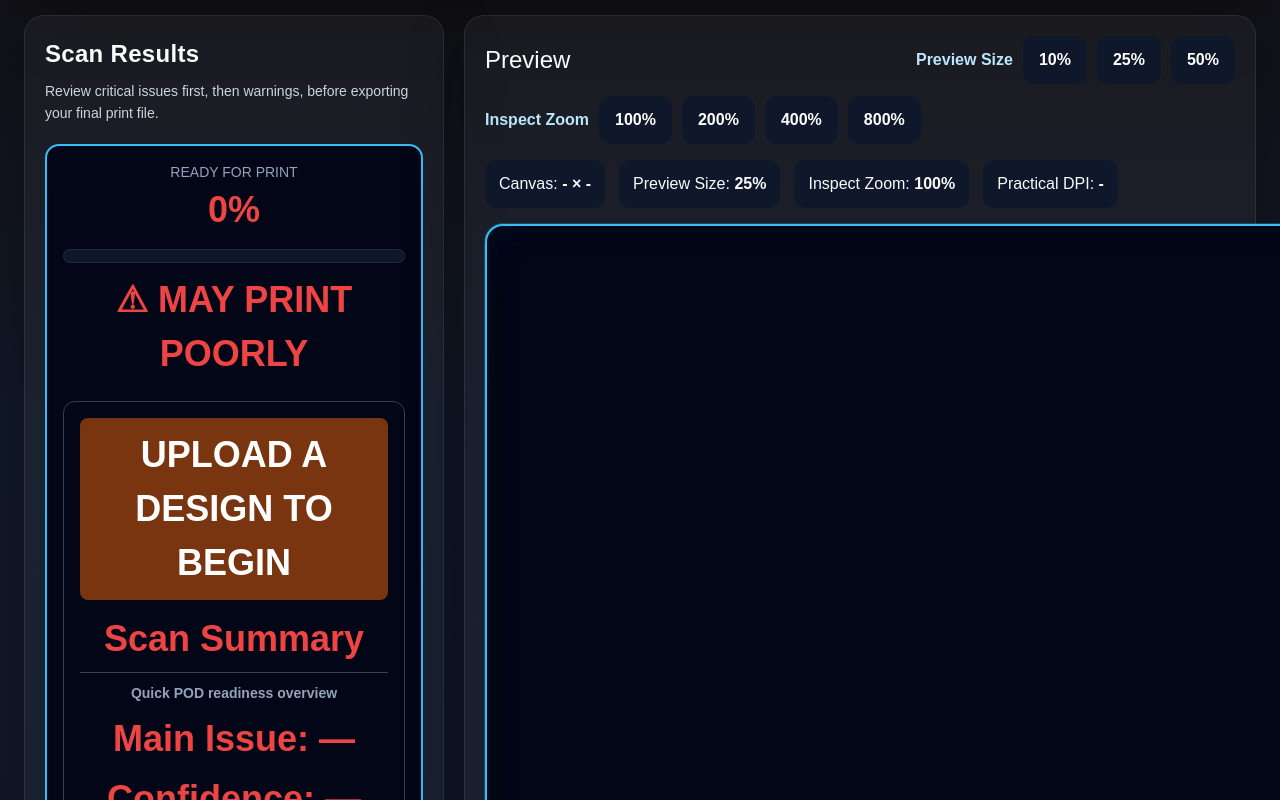
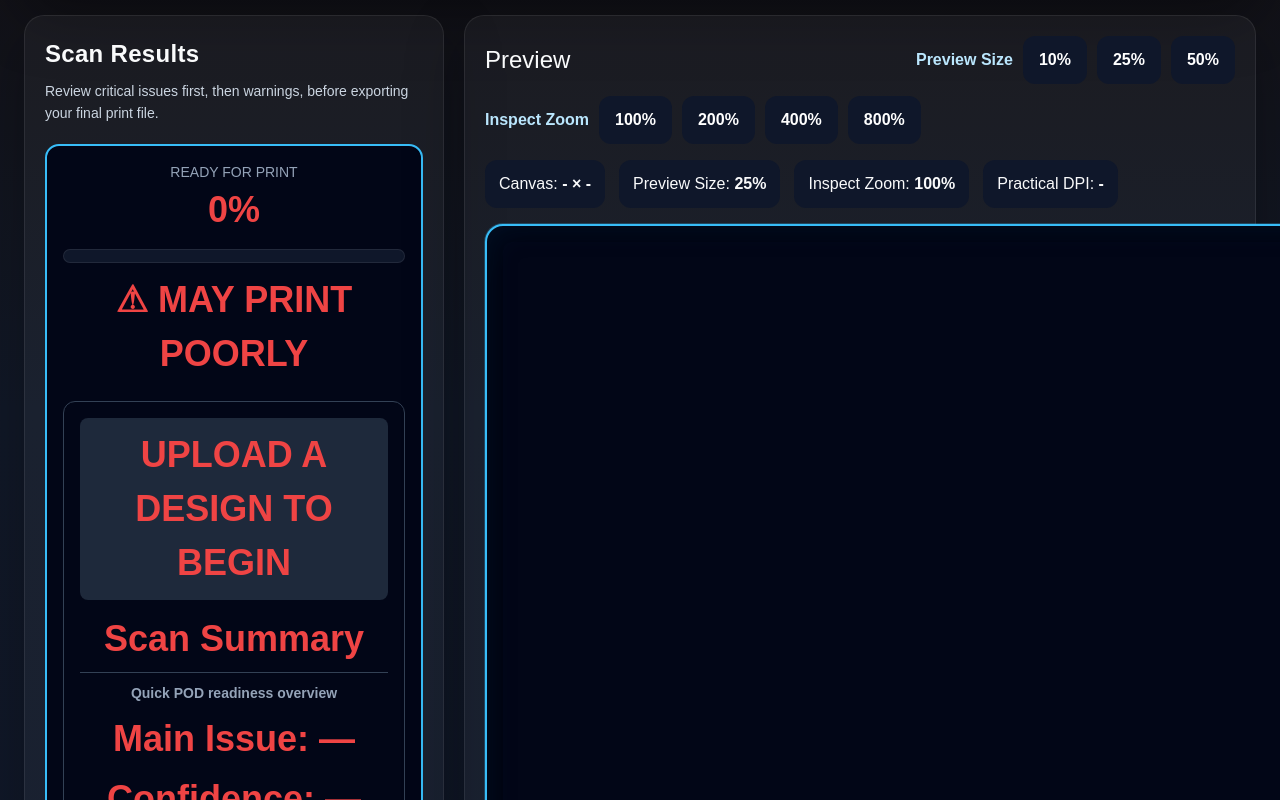
Before and after one commit to noobmacker-creator/pod-design-checker, a Next.js app: page / in a window 1280 px wide. Shown: the part 454-1254 px from the top of the page. Built offline with nearby package versions, Linux system fonts and the light colour scheme.

Commit message:
Save before risk status update

```diff
--- a/app/page.tsx
+++ b/app/page.tsx
@@ -1319,12 +1319,13 @@ setFakeTransparencyDetected(fakeTransparency.detected);
       fontWeight: 700,
       textAlign: 'center',
       background:
-        hasTransparency === false
-          ? '#7f1d1d'
-          : printScore < 60
-          ? '#78350f'
-          : '#14532d',
-      color: '#fff',
+  !img
+    ? '#1e293b'
+    : 100 - printScore >= 60
+    ? '#7f1d1d'
+    : 100 - printScore >= 30
+    ? '#78350f'
+    : '#14532d',
     }}
   >
 {!img
```
